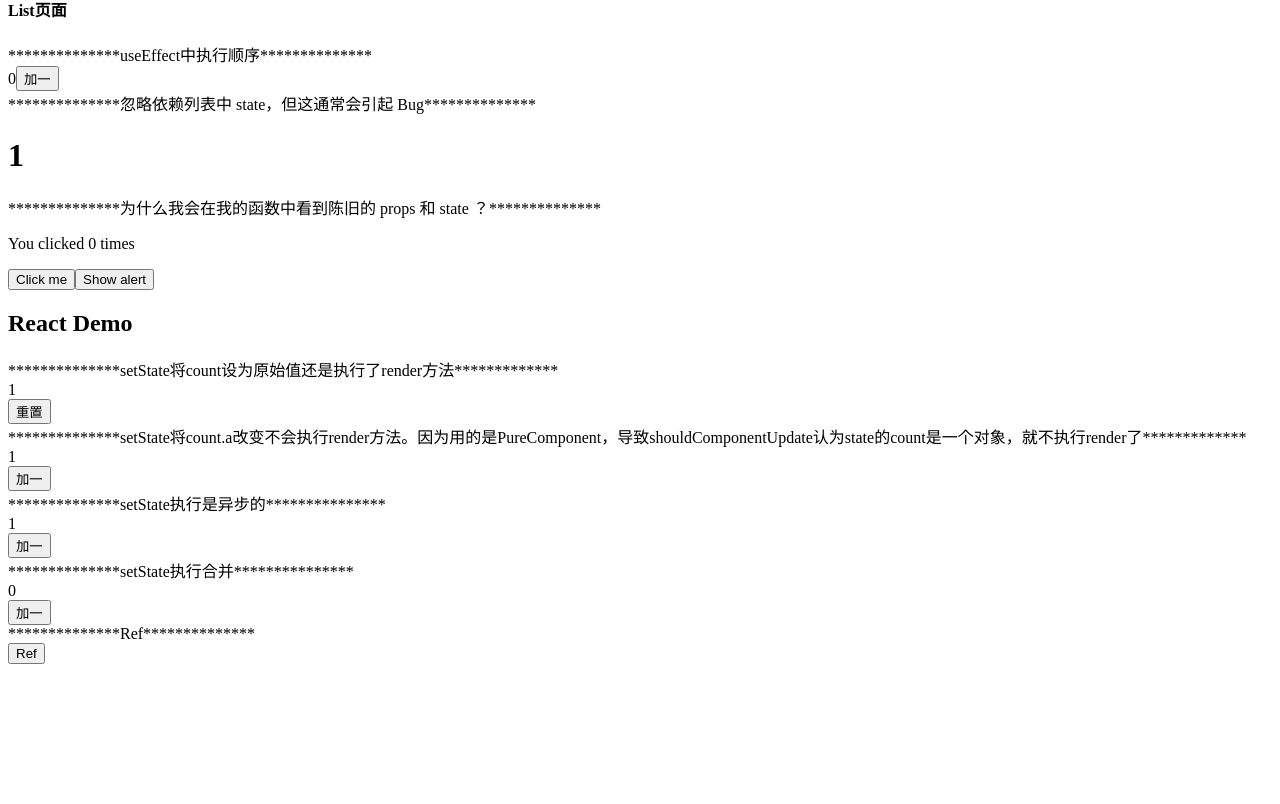
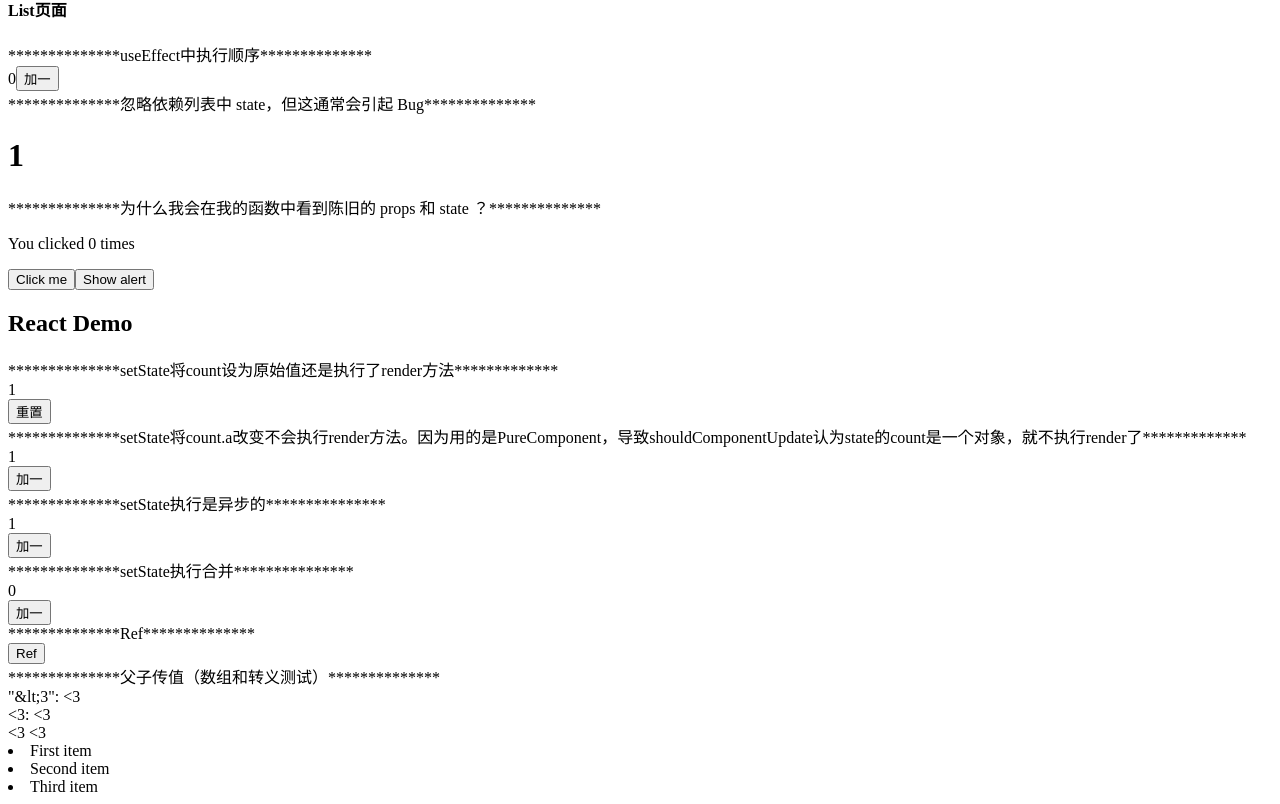
Before and after one commit to mybells/ReactStudy, a React (Create React App) app in the folder React/: page / in a window 1280 px wide. Shown: the part 189-993 px from the top of the page. Before the commit the page ends 861 px from the top, so only its background shows below. Built offline with nearby package versions, Linux system fonts and the light colour scheme.

Commit message:
转义和数组渲染

```diff
--- a/React/src/App.js
+++ b/React/src/App.js
@@ -9,7 +9,7 @@ import SetStateDemo2 from './pages/ReactDemo/setStateDemo2'
 import SetStateDemo3 from './pages/ReactDemo/setStateDemo3'
 import SetStateDemo4 from './pages/ReactDemo/setStateDemo4'
 import RefDemo from './pages/ReactDemo/RefDemo'
-
+import Parent from './pages/ReactDemo/父子传值/Parent'
 
 function App() {
   return (
@@ -36,6 +36,8 @@ function App() {
       <SetStateDemo4 />
       <div>**************Ref**************</div>
       <RefDemo />
+      <div>**************父子传值（数组和转义测试）**************</div>
+      <Parent />
     </div>
   );
 }
--- /dev/null
+++ b/React/src/pages/ReactDemo/父子传值/Child.js
@@ -0,0 +1,21 @@
+import React, { Component } from 'react';
+/* 转义理解 */
+class Child extends Component {
+  constructor(props) {
+    super(props);
+    this.state = {
+    };
+  }
+
+  render() {
+    return (
+      <div>
+        <div>{JSON.stringify('&lt;3')}: {this.props.msg} </div>
+        <div>{'<3'}: {this.props.msg2} </div>
+        <div>{'<3'} {this.props.msg3} </div>
+      </div>
+    );
+  }
+}
+
+export default Child;
--- /dev/null
+++ b/React/src/pages/ReactDemo/父子传值/Child2.js
@@ -0,0 +1,19 @@
+import React, { Component } from 'react';
+/* 数组渲染 */
+class Child2 extends Component {
+  constructor(props) {
+    super(props);
+    this.state = {
+    };
+  }
+
+  render() {
+    return (
+      [<li key="A">First item</li>,
+      <li key="B">Second item</li>,
+      <li key="C">Third item</li>]
+    );
+  }
+}
+
+export default Child2;
--- /dev/null
+++ b/React/src/pages/ReactDemo/父子传值/Parent.js
@@ -0,0 +1,22 @@
+import React, { Component } from 'react';
+import Child from './Child'
+import Child2 from './Child2'
+class Parent extends Component {
+  constructor(props) {
+    super(props);
+    this.state = {
+    };
+  }
+
+  render() {
+    return (
+
+      <div>
+        <Child msg="&lt;3" msg2={'<3'} msg3='<3'> Parent </Child>
+        <Child2></Child2>
+      </div>
+    );
+  }
+}
+
+export default Parent;
```
